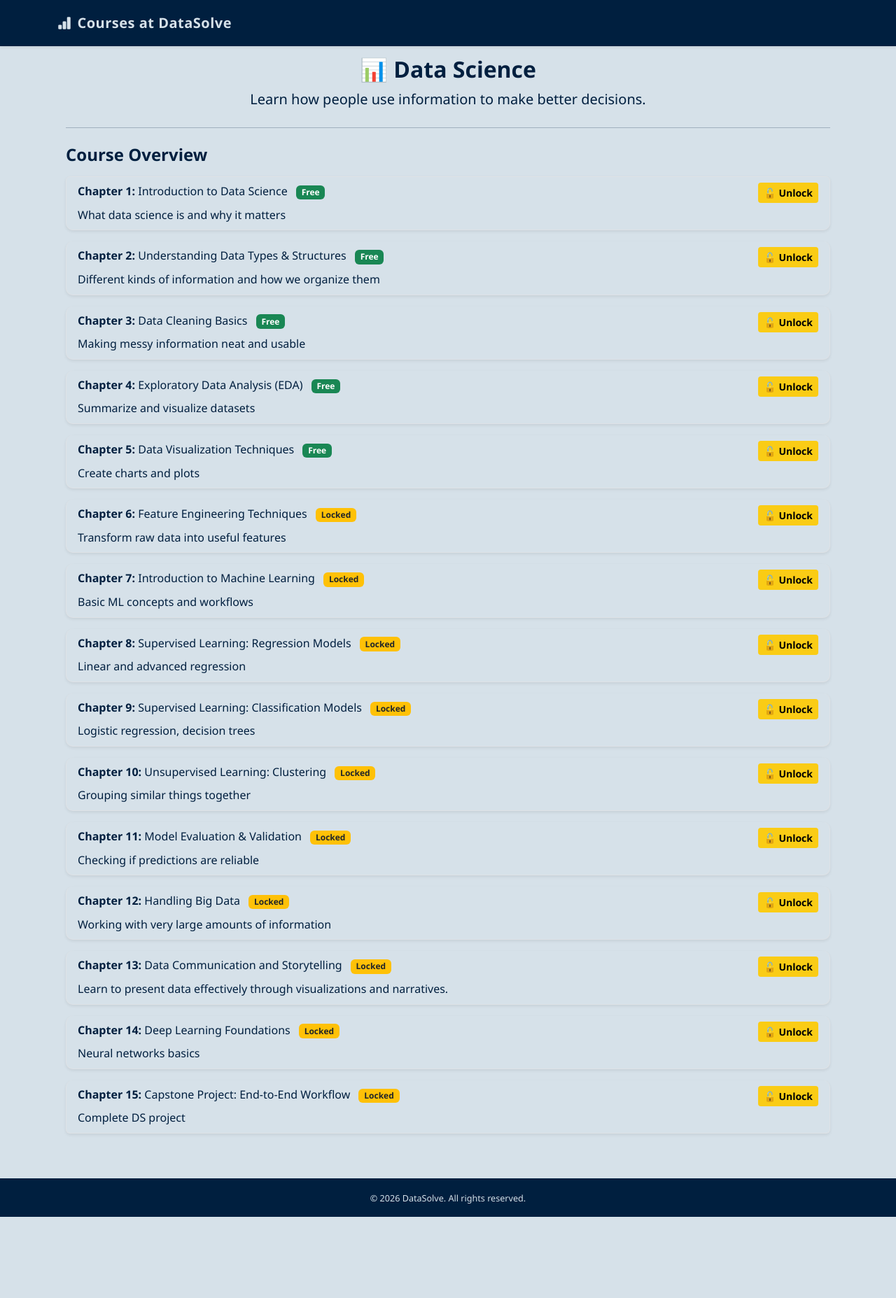
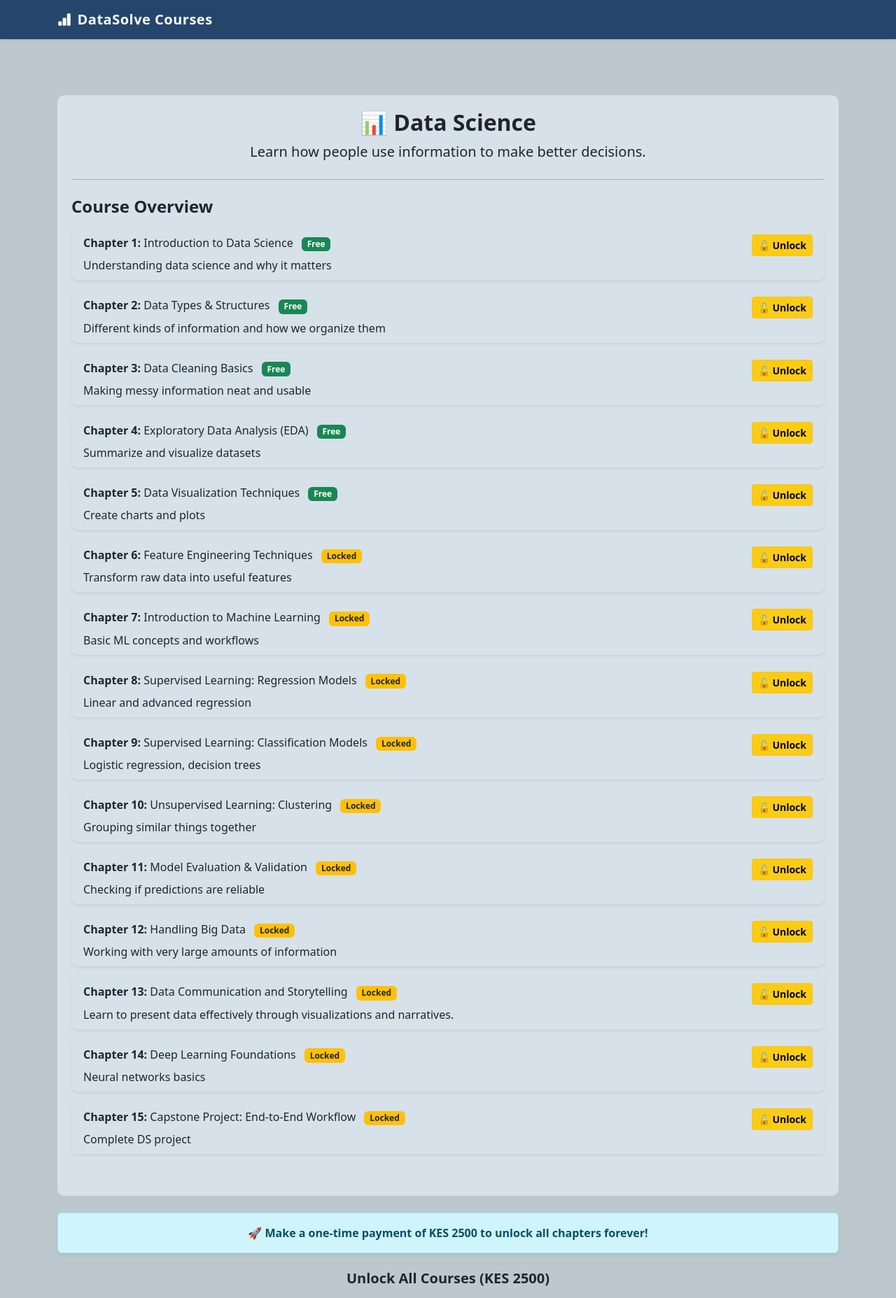
Before and after one commit to Evanson045/Courses, a Flask app: a page that uses templates/base.html in a window 1280 px wide. Shown: the whole page at 70% size. Before the commit the page ends 1739 px from the top, so only its background shows below. Run offline with Flask 3, Linux system fonts and the light colour scheme; some libraries are stand-ins or nearby versions.

Commit message:
final commit

```diff
--- a/static/style.css
+++ b/static/style.css
@@ -8,40 +8,38 @@ body {
   scroll-behavior: smooth;
 }
 
+/* Navbar */
 .navbar {
   position: fixed;
   top: 0; left: 0; right: 0;
-  background-color: #001f3f;
+  background-color: #24466b; /* same as Start Free Course button */
   padding: 12px 20px;
   box-shadow: 0 2px 6px rgba(0,0,0,0.15);
   z-index: 1000;
 }
 .navbar-brand {
-  color: #d6e1e9 !important;
+  color: #ffffff !important; /* white text for contrast */
   font-weight: 700;
   letter-spacing: 0.5px;
   text-decoration: none;
 }
 .navbar-brand:hover {
-  color: #d6e1e9 !important;
+  color: #facc15 !important; /* gold highlight on hover */
   text-decoration: underline;
 }
 
+/* Alerts */
 .alert {
   border-radius: 8px;
   font-weight: 500;
 }
 
-footer {
-  background-color: #001f3f;
-  color: #d6e1e9;
-  font-size: 0.9rem;
-  padding: 1rem 0;
-  margin-top: 3rem;
+/* Buttons */
+.btn {
+  transition: all 0.2s ease-in-out;
 }
-
 .btn-primary {
-  background-color: #3A6EA5 !important;
+  background-color: #3A6EA5 !important; /* unified blue */
   border: none;
 }
 .btn-warning {
@@ -49,7 +47,6 @@ footer {
   color: #000 !important;
   border: none;
 }
-
 .btn-primary:hover,
 .btn-warning:hover {
   filter: brightness(1.05);
@@ -57,26 +54,27 @@ footer {
   transform: translateY(-1px);
 }
 
-.module-section {
+/* Chapter sections */
+.chapter-section {
   background-color: #d6e1e9;
   color: #001f3f;
   border-radius: 10px;
   padding: 1rem;
   transition: all 0.2s ease-in-out;
 }
-.module-section:hover {
+.chapter-section:hover {
   transform: scale(1.01);
   box-shadow: 0 4px 12px rgba(0,0,0,0.1);
 }
-
-.module-tagline {
+.chapter-tagline {
   color: #001f3f;
-  background-color: #ffffff;
+  background-color: #d6e1e9;
   padding: 8px 12px;
   border-radius: 6px;
   display: inline-block;
 }
 
+/* Locked message */
 .locked-message {
   margin-top: 1rem;
 }
@@ -85,12 +83,26 @@ footer {
   color: #facc15;
 }
 
+/* Navigation buttons */
 .nav-buttons a {
   min-width: 120px;
   transition: all 0.2s ease-in-out;
 }
 .nav-buttons a:hover {
   filter: brightness(1.05);
-  box-shadow: 0 0 6px rgba(0,0,0,0.1);
+  box-shadow: 0 0 6px rgba(0, 0, 0, 0.1);
   transform: translateY(-1px);
 }
+
+/* Course list items */
+.list-group-item {
+  background-color: #d6e1e9 !important;
+  color: #001f3f;
+  border-radius: 10px;
+  border: none;
+  transition: all 0.2s ease-in-out;
+}
+.list-group-item:hover {
+  transform: scale(1.01);
+  box-shadow: 0 4px 12px rgba(0,0,0,0.1);
+}
--- a/templates/base.html
+++ b/templates/base.html
@@ -2,68 +2,79 @@
 <html lang="en">
 <head>
   <meta charset="UTF-8">
+  <meta http-equiv="X-UA-Compatible" content="IE=edge">
   <title>{% block title %}Courses{% endblock %}</title>
   <meta name="viewport" content="width=device-width, initial-scale=1">
+  <meta name="description" content="Learn data science, statistics, and R programming with DataSolve. Unlock all chapters and grow your skills.">
+
   <!-- Styles -->
   <link rel="stylesheet" href="{{ url_for('static', filename='style.css') }}">
   <link rel="stylesheet" href="https://cdn.jsdelivr.net/npm/bootstrap@5.3.0/dist/css/bootstrap.min.css">
   <link rel="stylesheet" href="https://cdn.jsdelivr.net/npm/bootstrap-icons@1.11.1/font/bootstrap-icons.css">
-  <style>
-    body {
-      font-family: 'Segoe UI', Tahoma, Geneva, Verdana, sans-serif;
-      margin: 0;
-      padding: 0;
-      color: #001f3f;
-      line-height: 1.6;
-      background-color: #d6e1e9;
-      scroll-behavior: smooth;
-    }
-    .navbar {
-      position: fixed; top: 0; left: 0; right: 0;
-      background-color: #001f3f;
-      padding: 12px 20px;
-      box-shadow: 0 2px 6px rgba(0,0,0,0.15);
-      z-index: 1000;
-    }
-    .navbar-brand { color: #d6e1e9 !important; font-weight: 700; }
-    .navbar-brand:hover { color: #ffffff !important; }
-    .alert { border-radius: 8px; font-weight: 500; }
-    footer {
-      background-color: #001f3f; color: #d6e1e9;
-      font-size: 0.9rem; padding: 1rem 0; margin-top: 3rem;
-    }
-    .btn-primary { background-color: #3A6EA5 !important; border: none; }
-    .btn-warning { background-color: #facc15 !important; color: #000 !important; border: none; }
-    .module-section { background-color: #d6e1e9; color: #001f3f; border-radius: 10px; }
-  </style>
 </head>
-<body>
-  <nav class="navbar shadow-sm">
+<body style="background-color: #bdc7ce;">
+  <!-- Navbar -->
+<nav class="navbar shadow-sm" style="background-color:#24466b;" aria-label="Main navigation">
+  <div class="container d-flex justify-content-between align-items-center">
+    <a class="navbar-brand fw-bold text-white" href="{{ url_for('index') }}">
+      <i class="bi bi-bar-chart-fill me-2"></i>DataSolve Courses
+    </a>
+  </div>
+</nav>
     <div class="container d-flex justify-content-between align-items-center">
-      <a class="navbar-brand fw-bold" href="{{ url_for('index') }}">
-        <i class="bi bi-bar-chart-fill me-2"></i>Courses at DataSolve
-      </a>
     </div>
   </nav>
 
+  <!-- Main Content -->
   <div class="container" style="margin-top: 80px;">
     {% with messages = get_flashed_messages(with_categories=true) %}
       {% if messages %}
         {% for category, message in messages %}
           <div class="alert alert-{{ category }} alert-dismissible fade show shadow-sm" role="alert">
             {{ message }}
-            <button type="button" class="btn-close" data-bs-dismiss="alert"></button>
+            <button type="button" class="btn-close" data-bs-dismiss="alert" aria-label="Close"></button>
           </div>
         {% endfor %}
       {% endif %}
     {% endwith %}
+
     {% block content %}{% endblock %}
+
+    <!-- Encouragement Note -->
+    <div class="alert alert-info text-center fw-semibold shadow-sm mt-4">
+     🚀 Make a one‑time payment of <strong>KES 2500</strong> to unlock all chapters forever!
+    </div>
+
+    <!-- PayPal Unlock Buttons -->
+    <div class="text-center mt-4">
+      <h5 class="fw-bold mb-3">Unlock All Courses (KES 2500)</h5>
+      <div class="d-flex justify-content-center gap-3">
+        <div id="paypal-blue-button-container" aria-label="Blue PayPal Button"></div>
+      </div>
+    </div>
   </div>
 
-  <footer class="text-center">
-    <small>© {{ current_year|default(2026) }} DataSolve. All rights reserved.</small>
-  </footer>
+  <!-- Scripts -->
+  <script defer src="https://cdn.jsdelivr.net/npm/bootstrap@5.3.0/dist/js/bootstrap.bundle.min.js"></script>
+  <script defer src="https://www.paypal.com/sdk/js?client-id=AUvxeWZl_Jhm4R0bJ4AAE5RcEE8074-jcEHw81Vd4qMncGa5ABA15ZPHCrSHRfZkzohWmq0nrKljNrqv&currency=KES"></script>
+  <script>
+    const renderPayPalButton = (containerId, color) => {
+      paypal.Buttons({
+        style: { layout: 'vertical', color: color, shape: 'rect', label: 'paypal' },
+        createOrder: (data, actions) => actions.order.create({
+          purchase_units: [{ description: "Unlock All Courses", amount: { value: '2500.00' } }]
+        }),
+        onApprove: (data, actions) => actions.order.capture().then(details => {
+          fetch("/paypal-success", {
+            method: "POST",
+            headers: { "Content-Type": "application/json" },
+            body: JSON.stringify({ orderID: data.orderID })
+          }).then(() => window.location.href = "{{ url_for('dashboard') }}");
+        })
+      }).render(containerId);
+    };
 
-  <script src="https://cdn.jsdelivr.net/npm/bootstrap@5.3.0/dist/js/bootstrap.bundle.min.js"></script>
+    renderPayPalButton('#paypal-blue-button-container', 'blue');
+  </script>
 </body>
 </html>
--- a/templates/course_detail.html
+++ b/templates/course_detail.html
@@ -1,7 +1,7 @@
 {% extends "base.html" %}
 {% block title %}{{ course.title }}{% endblock %}
 {% block content %}
-<div class="container mt-4">
+<div class="container mt-4" style="background-color: #d6e1e9; border-radius: 10px; padding: 20px;">
   <div class="text-center mb-4">
     <h2 class="fw-bold">{{ course.icon }} {{ course.title }}</h2>
     <p class="lead course-tagline">{{ course.description }}</p>
@@ -10,24 +10,25 @@
 
   <h4 class="mb-3 fw-bold">Course Overview</h4>
   <ul class="list-group mb-4">
-    {% for module in course.modules %}
+    {% for chapter in course.chapters %}
       <li class="list-group-item d-flex justify-content-between align-items-start shadow-sm mb-3 module-section">
         <div class="flex-grow-1">
-          <strong>Chapter {{ loop.index }}:</strong> {{ module.title }}
-          {% if module.id <= 5 %}
+          <strong>Chapter {{ loop.index }}:</strong> {{ chapter.title }}
+          {% if chapter.id <= 5 %}
             <span class="badge bg-success ms-2">Free</span>
           {% else %}
             <span class="badge bg-warning text-dark ms-2">Locked</span>
           {% endif %}
-          <p class="module-description mt-2 mb-0">{{ module.description }}</p>
+          <p class="module-description mt-2 mb-0">{{ chapter.description }}</p>
         </div>
         <div class="ms-3 module-actions">
-          {% if user and (user.is_subscribed or module.id <= 5) %}
-            <a href="{{ url_for('show_module', course_name=course_name, id=module.id) }}"
+          {% if user and (user.is_subscribed or chapter.id <= 5) %}
+            <a href="{{ url_for('show_chapter', course_name=course_name, id=chapter.id) }}"
                class="btn btn-sm btn-primary w-100 fw-semibold">
               Open
             </a>
           {% else %}
+            <!-- Unlock triggers modal -->
             <button class="btn btn-sm btn-warning w-100 fw-semibold" data-bs-toggle="modal" data-bs-target="#paypalUnlockAllModal">
               🔓 Unlock
             </button>
@@ -38,30 +39,36 @@
   </ul>
 </div>
 
-<!-- Unlock Modal -->
-<div class="modal fade" id="paypalUnlockAllModal" tabindex="-1" aria-labelledby="paypalUnlockAllModalLabel" aria-hidden="true">
-  <div class="modal-dialog">
+<!-- Modal Popup -->
+<div class="modal fade" id="paypalUnlockAllModal" tabindex="-1" aria-labelledby="paypalUnlockAllLabel" aria-hidden="true">
+  <div class="modal-dialog modal-dialog-centered">
     <div class="modal-content shadow-lg">
-      <div class="modal-header">
-        <h5 class="modal-title" id="paypalUnlockAllModalLabel">Unlock All Modules</h5>
-        <button type="button" class="btn-close" data-bs-dismiss="modal"></button>
+      <div class="modal-header bg-primary text-white">
+        <h5 class="modal-title fw-bold" id="paypalUnlockAllLabel">Unlock All Chapters</h5>
+        <button type="button" class="btn-close btn-close-white" data-bs-dismiss="modal" aria-label="Close"></button>
       </div>
       <div class="modal-body text-center">
-        <p class="fw-bold text-warning mb-3">
-          Modules 6–15 are locked. To unlock them, please pay <strong>KES 2500</strong> via PayPal.
+        <p class="fw-semibold mb-3">
+          🚀 Make a one‑time payment of <strong>KES 2500</strong> to unlock all chapters forever!
         </p>
-        <div id="paypal-all-button-container" class="mt-2"></div>
+        <p class="text-muted mb-4">No subscriptions, no hidden fees — just lifetime access to every course.</p>
+        <div class="d-flex justify-content-center gap-3">
+          <div id="paypal-gold-button-container"></div>
+          <div id="paypal-blue-button-container"></div>
+        </div>
       </div>
     </div>
   </div>
 </div>
 
-<script src="https://www.paypal.com/sdk/js?client-id=YOUR_CLIENT_ID&currency=USD"></script>
+<!-- PayPal SDK Script -->
+<script src="https://www.paypal.com/sdk/js?client-id=AUvxeWZl_Jhm4R0bJ4AAE5RcEE8074-jcEHw81Vd4qMncGa5ABA15ZPHCrSHRfZkzohWmq0nrKljNrqv&currency=KES"></script>
 <script>
+  // Blue button
   paypal.Buttons({
-    style: { layout: 'vertical', color: 'gold', shape: 'rect', label: 'paypal' },
+    style: { layout: 'vertical', color: 'blue', shape: 'rect', label: 'paypal' },
     createOrder: (data, actions) => actions.order.create({
-      purchase_units: [{ description: "Unlock All Modules", amount: { value: '25.00' } }]
+      purchase_units: [{ description: "Unlock All Chapters", amount: { value: '2500.00' } }]
     }),
     onApprove: (data, actions) => actions.order.capture().then(details => {
       fetch("/paypal-success", {
@@ -70,6 +77,6 @@
         body: JSON.stringify({ orderID: data.orderID })
       }).then(() => window.location.href = "{{ url_for('dashboard') }}");
     })
-  }).render('#paypal-all-button-container');
+  }).render('#paypal-blue-button-container');
 </script>
 {% endblock %}
```
Also changed, not shown: homepage.py (renamed from courses.py, +87 -57 lines), templates/chapter.html (renamed from templates/module.html, +18 -21 lines), templates/index.html (+10 -5 lines), templates/login.html (+17 -9 lines), templates/register.html (+28 -16 lines), templates/subscribe.html (+17 -3 lines), templates/unlock_module.html (+17 -3 lines), instance/users.db.
